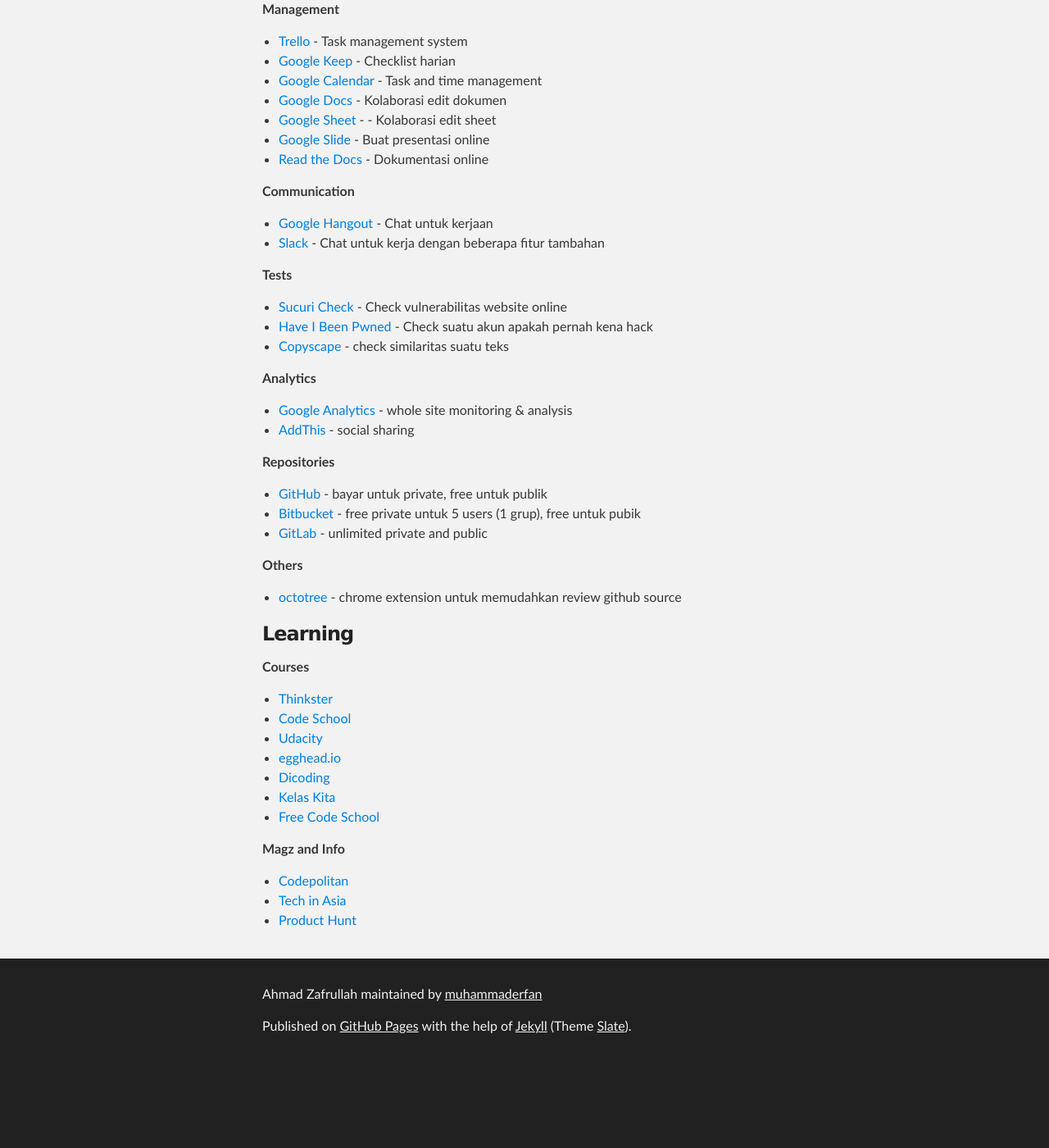
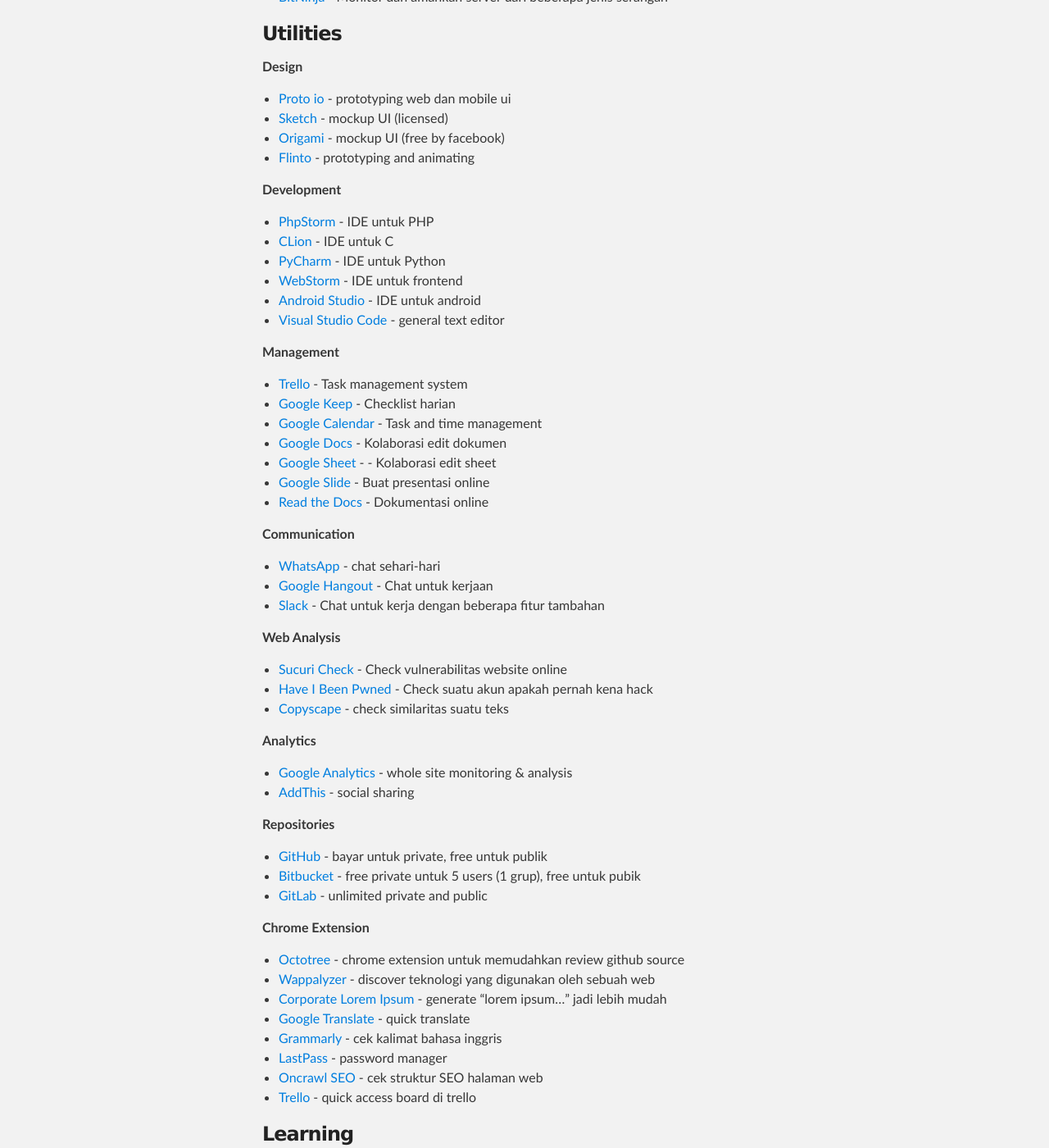
Before and after one commit to muhammaderfan/erf, a Jekyll site: the page built from resources.md, in a window 1280 px wide and 1400 px high, scrolled down 1791 px. Shown: the whole window at 82% size. Built offline with Jekyll 4.4.1, drawn with Linux system fonts in a browser that asks for light colours; our own code applies the rules of GitHub Pages for plain Markdown files; before the commit the page ends 3089 px from its top, so only the background shows below that; some of the changed text lies outside the part shown.

Commit message:
update resources

```diff
--- a/resources.md
+++ b/resources.md
@@ -14,7 +14,16 @@
 
 ### Framework
 
+**PHP**
+- [LRS Engine](https://zaf.web.id/blog/lrsoft/lrs-engine/) - Engine yang dikembangkan oleh tim [LRsoft](https://lrsoft.co.id)
+- [WordPress](https://w.org/) - mesin blogging paling popular
+
+**React**
+- [ReactJS](https://reactjs.org/)
+- [Material UI](http://www.material-ui.com/) - component styling material
+
 **CSS**
+- [Zurb Foundation](https://foundation.zurb.com) - cocok untuk dashboard layouting
 - [Semantic-UI](http://semantic-ui.com/) - Full feature css framework
 - [Bootstrap](http://getbootstrap.com/) - Mainstream css framework
 - [Mobi.css](http://getmobicss.com/) - CSS framework yang fokus ke mobile
@@ -33,16 +42,19 @@
 - [Chart.js](http://www.chartjs.org/) - Display chart
 - [Quill](http://quilljs.com/) - WYSIWYG editor
 - [Pell](https://jaredreich.com/pell) - Smallest WYSIWYG editor
-
-**Template**
-- [Hnadlebar](http://handlebarsjs.com/) - HTML templating
-
-**PHP**
-- [Laravel](https://laravel.com/)
+- [Handlebar](http://handlebarsjs.com/) - HTML templating
 
 **Build**
 - [Jekyll](https://jekyllrb.com/) - Serve static file
 - [Gulp](https://gulpjs.com/) - Build asset web
+
+### Local
+
+**Node**
+- [tldr](https://github.com/tldr-pages/tldr) - saat membaca `man pages` membosankan
+
+**Terminal**
+- [zsh](http://www.zsh.org/) - alternatif untuk bash karena memiliki banyak plugin keren
 
 ### Server
 
@@ -62,7 +74,12 @@
 - [Flinto](https://www.flinto.com) - prototyping and animating
 
 **Development**
-- [MQtest.io](http://mqtest.io/) - Test ukuran layar browser
+- [PhpStorm](https://www.jetbrains.com/phpstorm/) - IDE untuk PHP
+- [CLion](https://www.jetbrains.com/clion/) - IDE untuk C
+- [PyCharm](https://www.jetbrains.com/pycharm) - IDE untuk Python
+- [WebStorm](https://www.jetbrains.com/webstorm) - IDE untuk frontend
+- [Android Studio](https://developer.android.com/studio/index.html) - IDE untuk android
+- [Visual Studio Code](https://code.visualstudio.com/) - general text editor
 
 **Management**
 - [Trello](https://trello.com) - Task management system
@@ -74,10 +91,11 @@
 - [Read the Docs](https://readthedocs.org) - Dokumentasi online
 
 **Communication**
+- [WhatsApp](https://www.whatsapp.com/) - chat sehari-hari
 - [Google Hangout](https://hangouts.google.com/) - Chat untuk kerjaan
 - [Slack](https://slack.com) - Chat untuk kerja dengan beberapa fitur tambahan
 
-**Tests**
+**Web Analysis**
 - [Sucuri Check](https://sitecheck.sucuri.net/) - Check vulnerabilitas website online
 - [Have I Been Pwned](https://haveibeenpwned.com/) - Check suatu akun apakah pernah kena hack
 - [Copyscape](http://www.copyscape.com/compare.php) - check similaritas suatu teks
@@ -91,8 +109,15 @@
 - [Bitbucket](https://bitbucket.org) - free private untuk 5 users (1 grup), free untuk pubik
 - [GitLab](https://gitlab.com) - unlimited private and public
 
-**Others**
-- [octotree](https://github.com/buunguyen/octotree) - chrome extension untuk memudahkan review github source
+**Chrome Extension**
+- [Octotree](https://chrome.google.com/webstore/detail/octotree/bkhaagjahfmjljalopjnoealnfndnagc) - chrome extension untuk memudahkan review github source
+- [Wappalyzer](https://chrome.google.com/webstore/detail/wappalyzer/gppongmhjkpfnbhagpmjfkannfbllamg) - discover teknologi yang digunakan oleh sebuah web
+- [Corporate Lorem Ipsum](https://chrome.google.com/webstore/detail/corporate-ipsum/lfmadckmfehehmdnmhaebniooenedcbb?hl=en) - generate "lorem ipsum..." jadi lebih mudah
+- [Google Translate](https://chrome.google.com/webstore/detail/google-translate/aapbdbdomjkkjkaonfhkkikfgjllcleb?hl=en) - quick translate
+- [Grammarly](https://chrome.google.com/webstore/detail/grammarly-for-chrome/kbfnbcaeplbcioakkpcpgfkobkghlhen?hl=en) - cek kalimat bahasa inggris
+- [LastPass](https://chrome.google.com/webstore/detail/lastpass-free-password-ma/hdokiejnpimakedhajhdlcegeplioahd?hl=en) - password manager
+- [Oncrawl SEO](https://chrome.google.com/webstore/detail/oncrawl-seo-page-audit/ngcfjikphejojdjnmiegbcjhemldbjhp?hl=en) - cek struktur SEO halaman web
+- [Trello](https://chrome.google.com/webstore/detail/trello/dmdidbedhnbabookbkpkgomahnocimke?hl=en) - quick access board di trello
 
 ### Learning
 
```
Also changed, not shown: other parts of resources.md (+2 -0 lines).
